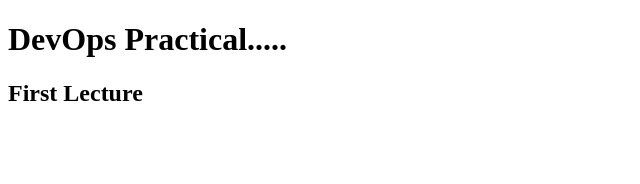
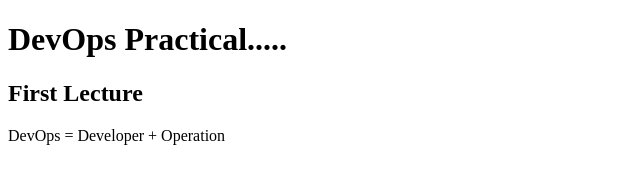
Before and after one commit to Urooj-Rehman97/DevOps2406c2, a plain HTML site: page index.html in a window 1280 px wide. Shown: the whole page, without its empty margins (0-640 px from the left). Drawn offline with Linux system fonts and the light colour scheme.

Commit message:
add paragraph

```diff
--- a/index.html
+++ b/index.html
@@ -8,5 +8,6 @@
 <body>
     <h1>DevOps Practical.....</h1>
     <h2>First Lecture</h2>
+    <p>DevOps = Developer + Operation</p>
 </body>
 </html>
```
